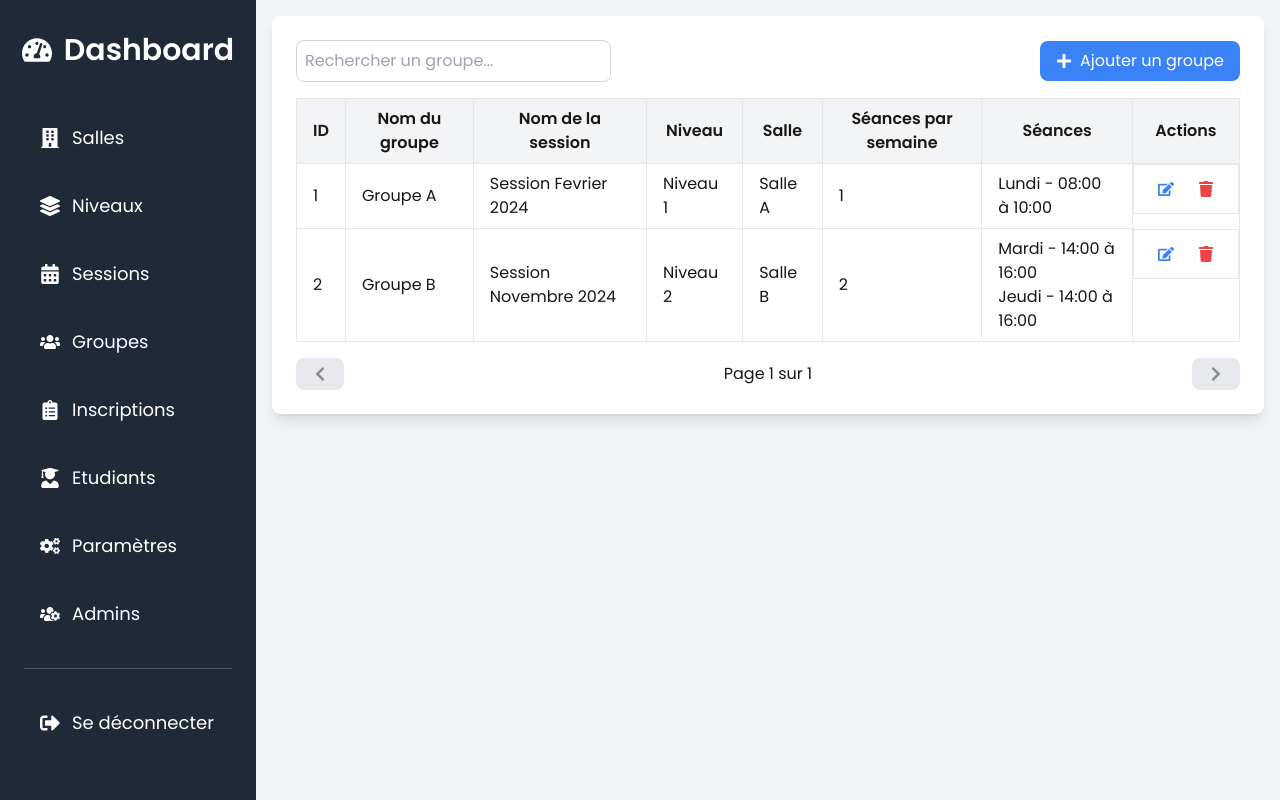
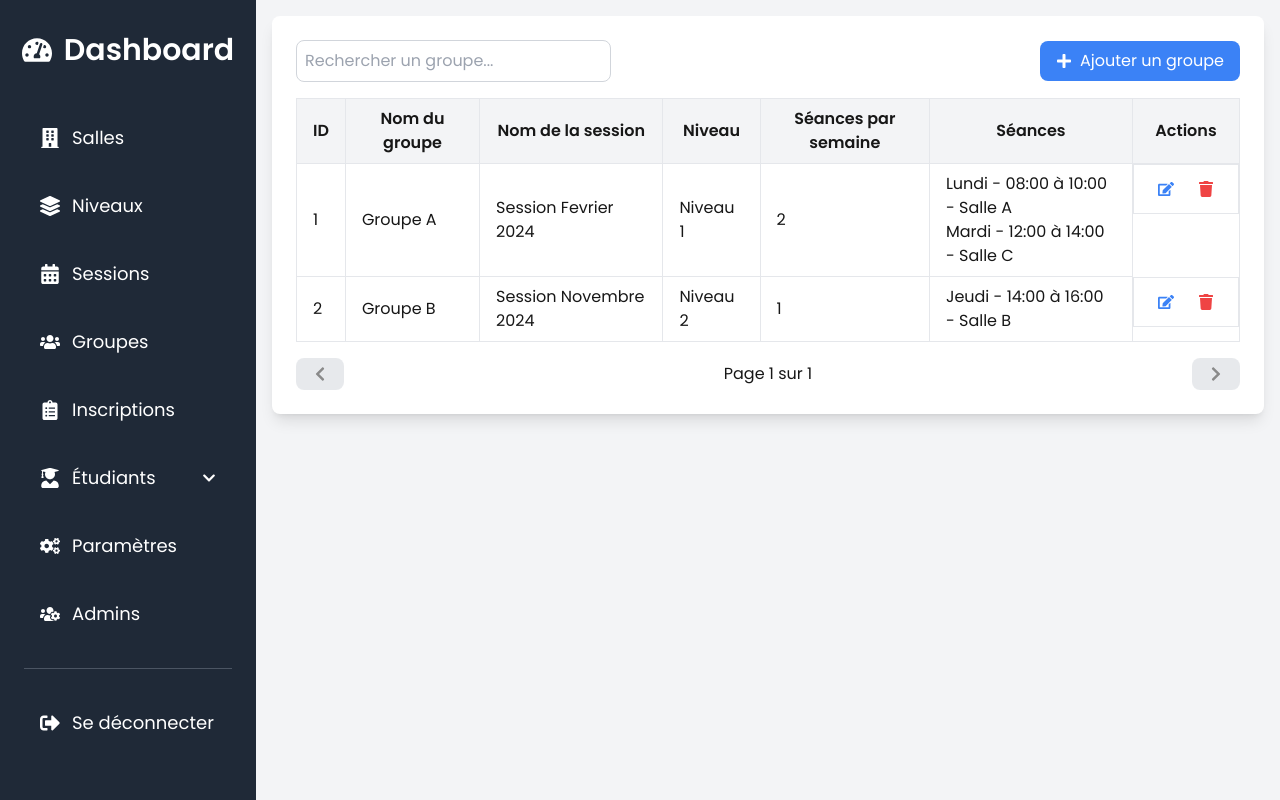
Before and after one commit to aminagr/language-school-nextjs-tailwind, a Next.js app: page /en/admin/groups in a window 1280 px wide. Built offline with nearby package versions, Linux system fonts and the light colour scheme.

Commit message:
admin sidebar & groups logic

```diff
--- a/src/components/SidebarAdmin.js
+++ b/src/components/SidebarAdmin.js
@@ -5,18 +5,15 @@ import {
   FaTachometerAlt,
   FaBuilding,
   FaLayerGroup,
-  FaUser,
+  FaUserGraduate,
+  FaUsers,
   FaClipboardList,
-  FaBell,
-  FaSignOutAlt,
-  FaUsers,
-  FaChalkboard,
   FaCogs,
-  FaKey,
+  FaUsersCog,
   FaBars,
   FaCalendarAlt,
-  FaUsersCog,
-  FaUserGraduate
+  FaSignOutAlt,
+  FaChevronDown,
 } from "react-icons/fa";
 import { useLocale } from "next-intl";
 
@@ -58,13 +55,14 @@ const SidebarAdmin = () => {
 
   return (
     <>
-
       {!isOpen && (
-        <button onClick={toggleSidebar} className="md:hidden fixed top-4 left-4 z-30">
+        <button
+          onClick={toggleSidebar}
+          className="md:hidden fixed top-4 left-4 z-30"
+        >
           <FaBars className="text-indigo-600 text-3xl" />
         </button>
       )}
-
 
       {isOpen && (
         <div
@@ -73,84 +71,134 @@ const SidebarAdmin = () => {
         />
       )}
 
-
       <div
         id="sidebar"
         className={`h-screen w-64 bg-gray-800 text-white p-6 transition-transform
           ${isOpen ? "translate-x-0" : "-translate-x-full"}
           md:translate-x-0 md:relative absolute top-0 left-0 z-20 md:block`}
       >
-
         <div className="flex justify-center items-center mb-10">
-          <Link href={`/${locale}/admin`} className="flex items-center text-3xl font-semibold text-white hover:bg-gray-700 p-2 rounded-lg">
+          <Link
+            href={`/${locale}/admin`}
+            className="flex items-center text-3xl font-semibold text-white hover:bg-gray-700 p-2 rounded-lg"
+          >
             <FaTachometerAlt className="mr-3" />
             Dashboard
           </Link>
         </div>
 
-
         <ul className="space-y-6">
-
-        <li>
-            <Link href={`/${locale}/admin/rooms`} className="flex items-center py-2 px-4 rounded-lg hover:bg-gray-700 transition-all">
+          <li>
+            <Link
+              href={`/${locale}/admin/rooms`}
+              className="flex items-center py-2 px-4 rounded-lg hover:bg-gray-700 transition-all"
+            >
               <FaBuilding className="mr-3 text-xl" />
               <span className="text-lg">Salles</span>
             </Link>
           </li>
-
           <li>
-            <Link href={`/${locale}/admin/levels`} className="flex items-center py-2 px-4 rounded-lg hover:bg-gray-700 transition-all">
+            <Link
+              href={`/${locale}/admin/levels`}
+              className="flex items-center py-2 px-4 rounded-lg hover:bg-gray-700 transition-all"
+            >
               <FaLayerGroup className="mr-3 text-xl" />
               <span className="text-lg">Niveaux</span>
             </Link>
           </li>
           <li>
-            <Link href={`/${locale}/admin/sessions`} className="flex items-center py-2 px-4 rounded-lg hover:bg-gray-700 transition-all">
+            <Link
+              href={`/${locale}/admin/sessions`}
+              className="flex items-center py-2 px-4 rounded-lg hover:bg-gray-700 transition-all"
+            >
               <FaCalendarAlt className="mr-3 text-xl" />
               <span className="text-lg">Sessions</span>
             </Link>
           </li>
           <li>
-            <Link href={`/${locale}/admin/groups`} className="flex items-center py-2 px-4 rounded-lg hover:bg-gray-700 transition-all">
+            <Link
+              href={`/${locale}/admin/groups`}
+              className="flex items-center py-2 px-4 rounded-lg hover:bg-gray-700 transition-all"
+            >
               <FaUsers className="mr-3 text-xl" />
               <span className="text-lg">Groupes</span>
             </Link>
           </li>
           <li>
-            <Link href={`/${locale}/admin/registrations`} className="flex items-center py-2 px-4 rounded-lg hover:bg-gray-700 transition-all">
+            <Link
+              href={`/${locale}/admin/registrations`}
+              className="flex items-center py-2 px-4 rounded-lg hover:bg-gray-700 transition-all"
+            >
               <FaClipboardList className="mr-3 text-xl" />
               <span className="text-lg">Inscriptions</span>
             </Link>
           </li>
-
+          <li className="group relative">
+            <div className="flex items-center justify-between py-2 px-4 rounded-lg hover:bg-gray-700 cursor-pointer transition-all">
+              <div className="flex items-center">
+                <FaUserGraduate className="mr-3 text-xl" />
+                <span className="text-lg">Étudiants</span>
+              </div>
+              <FaChevronDown className="text-sm group-hover:rotate-180 transition-transform duration-300" />
+            </div>
+            <ul
+              className="absolute left-64 top-0 bg-gray-700 rounded-lg shadow-md opacity-0 group-hover:opacity-100 group-hover:translate-x-0
+              transition-all duration-300 transform -translate-x-4 space-y-2 py-4 px-6 w-48"
+            >
+              <li>
+                <Link
+                  href={`/${locale}/admin/students/registered`}
+                  className="block text-sm py-2 px-3 rounded-lg bg-gray-800 hover:bg-indigo-500 hover:text-white transition-all"
+                >
+                  Étudiants inscrits
+                </Link>
+              </li>
+              <li>
+                <Link
+                  href={`/${locale}/admin/students/confirmed`}
+                  className="block text-sm py-2 px-3 rounded-lg bg-gray-800 hover:bg-indigo-500 hover:text-white transition-all"
+                >
+                  Étudiants confirmés
+                </Link>
+              </li>
+              <li>
+                <Link
+                  href={`/${locale}/admin/students/all`}
+                  className="block text-sm py-2 px-3 rounded-lg bg-gray-800 hover:bg-indigo-500 hover:text-white transition-all"
+                >
+                  Tous les étudiants
+                </Link>
+              </li>
+            </ul>
+          </li>
           <li>
-            <Link href={`/${locale}/admin/students`} className="flex items-center py-2 px-4 rounded-lg hover:bg-gray-700 transition-all">
-              <FaUserGraduate className="mr-3 text-xl" />
-              <span className="text-lg">Etudiants</span>
-            </Link>
-          </li>
-
-          <li>
-            <Link href={`/${locale}/admin/settings`} className="flex items-center py-2 px-4 rounded-lg hover:bg-gray-700 transition-all">
+            <Link
+              href={`/${locale}/admin/settings`}
+              className="flex items-center py-2 px-4 rounded-lg hover:bg-gray-700 transition-all"
+            >
               <FaCogs className="mr-3 text-xl" />
               <span className="text-lg">Paramètres</span>
             </Link>
           </li>
           <li>
-            <Link href={`/${locale}/admin/admins`} className="flex items-center py-2 px-4 rounded-lg hover:bg-gray-700 transition-all">
+            <Link
+              href={`/${locale}/admin/admins`}
+              className="flex items-center py-2 px-4 rounded-lg hover:bg-gray-700 transition-all"
+            >
               <FaUsersCog className="mr-3 text-xl" />
               <span className="text-lg">Admins</span>
             </Link>
           </li>
         </ul>
 
-
         <div className="my-8 border-t border-gray-600"></div>
-
 
         <ul>
           <li>
-            <button onClick={handleLogoutClick} className="flex items-center py-2 px-4 rounded-lg hover:bg-red-600 transition-all">
+            <button
+              onClick={handleLogoutClick}
+              className="flex items-center py-2 px-4 rounded-lg hover:bg-red-600 transition-all"
+            >
               <FaSignOutAlt className="mr-3 text-xl" />
               <span className="text-lg">Se déconnecter</span>
             </button>
@@ -158,15 +206,22 @@ const SidebarAdmin = () => {
         </ul>
       </div>
 
-
       {showConfirmation && (
         <div className="fixed inset-0 bg-gray-800 bg-opacity-50 z-30 flex justify-center items-center">
           <div className="bg-white p-6 rounded-lg shadow-lg text-center">
-            <h3 className="text-xl mb-4">Êtes-vous sûr de vouloir vous déconnecter ?</h3>
-            <button onClick={handleConfirmLogout} className="bg-red-600 text-white py-2 px-4 rounded-lg mr-2">
+            <h3 className="text-xl mb-4">
+              Êtes-vous sûr de vouloir vous déconnecter ?
+            </h3>
+            <button
+              onClick={handleConfirmLogout}
+              className="bg-red-600 text-white py-2 px-4 rounded-lg mr-2"
+            >
               Oui
             </button>
-            <button onClick={handleCancel} className="bg-gray-600 text-white py-2 px-4 rounded-lg">
+            <button
+              onClick={handleCancel}
+              className="bg-gray-600 text-white py-2 px-4 rounded-lg"
+            >
               Non
             </button>
           </div>
--- a/src/components/admin/AddGroupModal.js
+++ b/src/components/admin/AddGroupModal.js
@@ -1,11 +1,9 @@
-// src/components/admin/AddGroupModal.js
 import React, { useState, useEffect } from 'react';
 import { fetchLevelsData, fetchRoomsData, fetchSessionsData } from '@/utils';
 
 const AddGroupModal = ({ onSave, onClose }) => {
   const [groupName, setGroupName] = useState('');
   const [level, setLevel] = useState('');
-  const [roomName, setRoomName] = useState('');
   const [sessionsPerWeek, setSessionsPerWeek] = useState(1);
   const [sessions, setSessions] = useState([]);
   const [sessionName, setSessionName] = useState('');
@@ -16,12 +14,23 @@ const AddGroupModal = ({ onSave, onClose }) => {
 
   useEffect(() => {
     const newSessions = Array.from({ length: sessionsPerWeek }, () => ({
-      day: '',
-      start_time: '',
-      end_time: '',
+      day: 'Lundi',
+      start_time: '08:00',
+      end_time: '10:00',
+      room: '1', // Room 1 by default
     }));
     setSessions(newSessions);
   }, [sessionsPerWeek]);
+
+  useEffect(() => {
+    if (levels.length > 0) {
+      setLevel(levels[0].id); // Set default level to the first level
+    }
+
+    if (sessionsData.length > 0) {
+      setSessionName(sessionsData[0].session_name); // Set default session to the first session
+    }
+  }, [levels, sessionsData]);
 
   const handleSessionChange = (index, field, value) => {
     const updatedSessions = [...sessions];
@@ -30,18 +39,21 @@ const AddGroupModal = ({ onSave, onClose }) => {
   };
 
   const handleSubmit = () => {
-    if (!groupName || !level || !roomName || sessions.length === 0 || !sessionName) return;
+    if (!groupName || !level || sessions.length === 0 || !sessionName) return;
 
     const selectedLevel = levels.find(lvl => lvl.id === parseInt(level));
-    const selectedRoom = rooms.find(room => room.id === parseInt(roomName));
     const selectedSession = sessionsData.find(session => session.session_name === sessionName);
+
+    const formattedSessions = sessions.map(session => ({
+      ...session,
+      room_name: rooms.find(room => room.id === parseInt(session.room))?.name,
+    }));
 
     onSave({
       group_name: groupName,
       level: selectedLevel ? selectedLevel.name : '',
-      room_name: selectedRoom ? selectedRoom.name : '',
       sessions_per_week: sessionsPerWeek,
-      sessions,
+      sessions: formattedSessions,
       session_name: selectedSession ? selectedSession.session_name : '',
     });
   };
@@ -65,16 +77,6 @@ const AddGroupModal = ({ onSave, onClose }) => {
           <option value="">Sélectionner un niveau</option>
           {levels.map((lvl) => (
             <option key={lvl.id} value={lvl.id}>{lvl.name}</option>
-          ))}
-        </select>
-        <select
-          value={roomName}
-          onChange={(e) => setRoomName(e.target.value)}
-          className="p-2 border border-gray-300 rounded-lg mb-4 w-full"
-        >
-          <option value="">Sélectionner une salle</option>
-          {rooms.map((room) => (
-            <option key={room.id} value={room.id}>{room.name}</option>
           ))}
         </select>
         <select
@@ -126,6 +128,16 @@ const AddGroupModal = ({ onSave, onClose }) => {
                   className="p-2 border border-gray-300 rounded-lg"
                 />
               </div>
+              <select
+                value={session.room}
+                onChange={(e) => handleSessionChange(index, 'room', e.target.value)}
+                className="p-2 border border-gray-300 rounded-lg w-full mt-2"
+              >
+                <option value="">Sélectionner une salle</option>
+                {rooms.map((room) => (
+                  <option key={room.id} value={room.id}>{room.name}</option>
+                ))}
+              </select>
             </div>
           ))}
         </div>
--- a/src/components/admin/Groups.js
+++ b/src/components/admin/Groups.js
@@ -80,7 +80,6 @@ const Groups = () => {
         </button>
       </div>
 
-
       <div className="overflow-x-auto">
         <table className="min-w-full border-collapse border border-gray-200">
           <thead className="bg-gray-100">
@@ -89,10 +88,8 @@ const Groups = () => {
               <th className="px-4 py-2 border">Nom du groupe</th>
               <th className="px-4 py-2 border">Nom de la session</th>
               <th className="px-4 py-2 border">Niveau</th>
-              <th className="px-4 py-2 border">Salle</th>
               <th className="px-4 py-2 border">Séances par semaine</th>
               <th className="px-4 py-2 border">Séances</th>
-
               <th className="px-4 py-2 border">Actions</th>
             </tr>
           </thead>
@@ -103,16 +100,15 @@ const Groups = () => {
                 <td className="px-4 py-2 border">{group.group_name}</td>
                 <td className="px-4 py-2 border">{group.session_name}</td>
                 <td className="px-4 py-2 border">{group.level}</td>
-                <td className="px-4 py-2 border">{group.room_name}</td>
                 <td className="px-4 py-2 border">{group.sessions_per_week}</td>
                 <td className="px-4 py-2 border">
                   {group.sessions.map((session, index) => (
                     <div key={index}>
-                      <p>{session.day} - {session.start_time} à {session.end_time}</p>
+               <p>{session.day} - {session.start_time} à {session.end_time} - {session.room_name}</p>
+
                     </div>
                   ))}
                 </td>
-
                 <td className="px-4 py-2 border flex space-x-2">
                   <button
                     onClick={() => {
--- a/src/utils/index.js
+++ b/src/utils/index.js
@@ -42,23 +42,23 @@ export const fetchGroups = () => {
     {
       id: 1,
       group_name: 'Groupe A',
-      level: levels.find(level => level.id === 1)?.name, // Associer le nom du niveau
-      room_name: rooms.find(room => room.id === 1)?.name, // Associer le nom de la salle
-      sessions_per_week: 1,
-      sessions: [{ day: 'Lundi', start_time: '08:00', end_time: '10:00' }],
-      session_name: sessions.find(session => session.id === 1)?.session_name, // Associer le nom de la session
+      level: levels.find(level => level.id === 1)?.name,
+      sessions_per_week: 2,
+      sessions: [
+        { day: 'Lundi', start_time: '08:00', end_time: '10:00', room_name: rooms.find(room => room.id === 1)?.name },
+        { day: 'Mardi', start_time: '12:00', end_time: '14:00', room_name: rooms.find(room => room.id === 3)?.name },
+      ],
+      session_name: sessions.find(session => session.id === 1)?.session_name,
     },
     {
       id: 2,
       group_name: 'Groupe B',
-      level: levels.find(level => level.id === 2)?.name, // Associer le nom du niveau
-      room_name: rooms.find(room => room.id === 2)?.name, // Associer le nom de la salle
-      sessions_per_week: 2,
+      level: levels.find(level => level.id === 2)?.name,
+      sessions_per_week: 1,
       sessions: [
-        { day: 'Mardi', start_time: '14:00', end_time: '16:00' },
-        { day: 'Jeudi', start_time: '14:00', end_time: '16:00' },
+        { day: 'Jeudi', start_time: '14:00', end_time: '16:00', room_name: rooms.find(room => room.id === 2)?.name },
       ],
-      session_name: sessions.find(session => session.id === 2)?.session_name, // Associer le nom de la session
+      session_name: sessions.find(session => session.id === 2)?.session_name,
     },
   ];
 };
```
